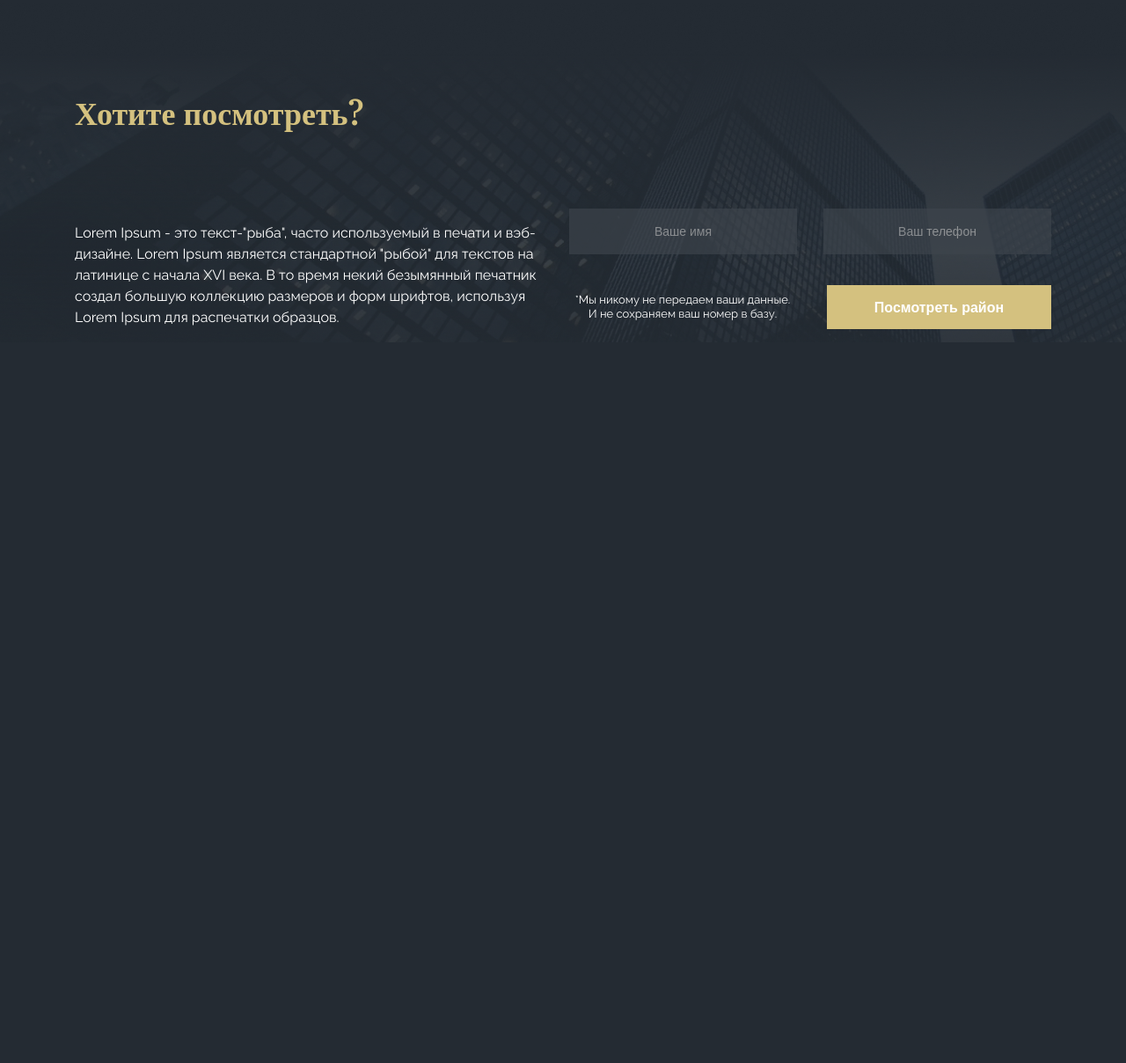
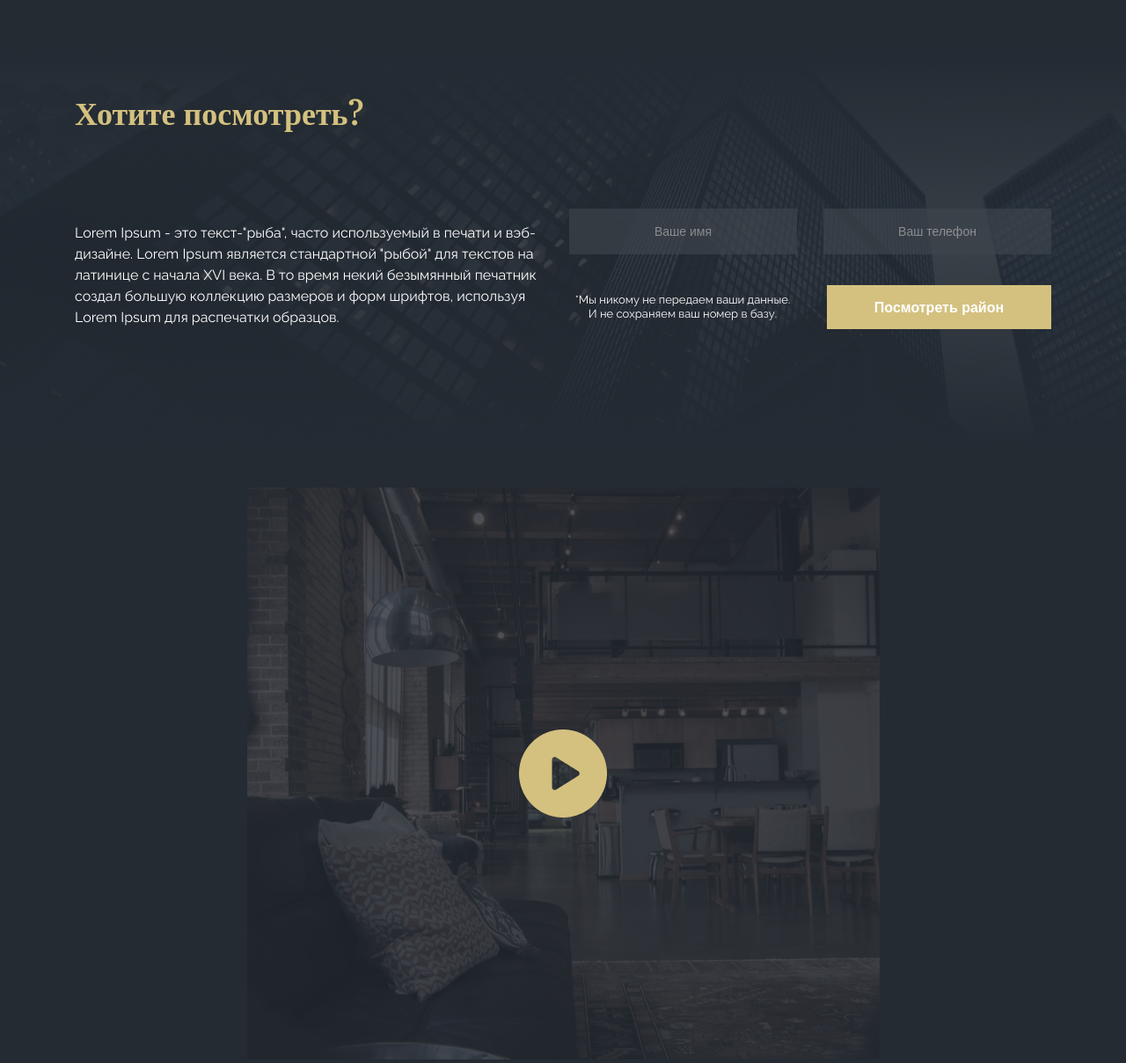
Before and after one commit to scorppavel/HouseVOP, a plain HTML site: page index.html in a window 1280 px wide. Shown: the part 2325-3533 px from the top of the page at 88% size. Before the commit the page ends 2714 px from the top, so only its background shows below. Drawn offline with nearby package versions, Linux system fonts and the light colour scheme.

Commit message:
Add sections

```diff
--- a/assets/style/style.css
+++ b/assets/style/style.css
@@ -191,6 +191,7 @@ input {
 .conditions {
   display: flex;
   margin: auto;
+  padding-bottom: 180px;
 }
 
 button {
@@ -218,3 +219,12 @@ button {
   font-size: 16px;
   line-height: 27px;
 }
+
+
+.video {
+  display: flex;
+}
+
+.videoplay {
+  margin: auto;
+}
--- a/index.html
+++ b/index.html
@@ -123,6 +123,11 @@
       </div>
     </div>
   </section>
+  <section class="video">
+    <div class="videoplay">
+      <img src="/assets/img/Video.png" alt="Видео презентация">
+    </div>
+  </section>
 </body>
 
 </html>
```
Also changed, not shown: assets/img/Video.png (added).
